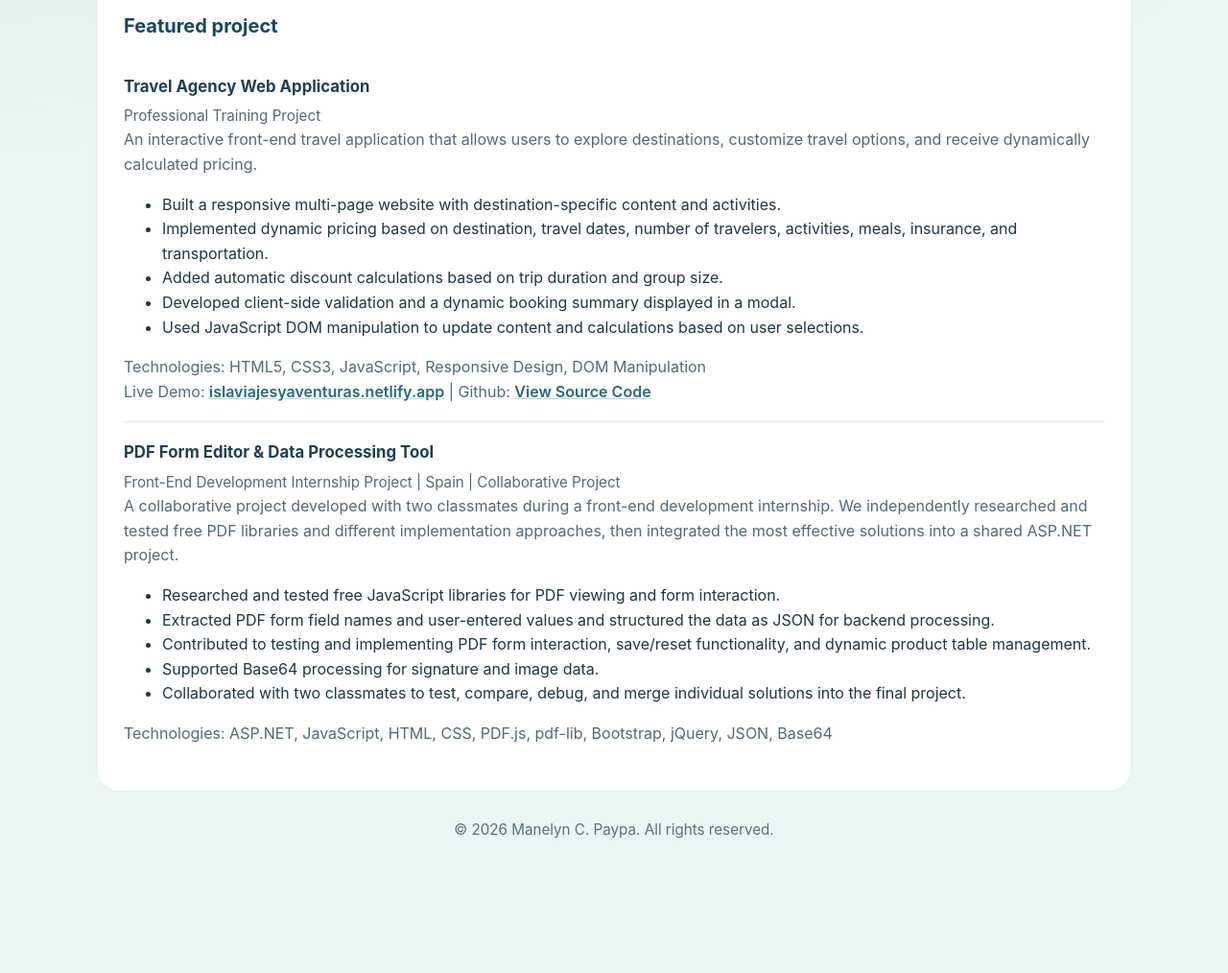
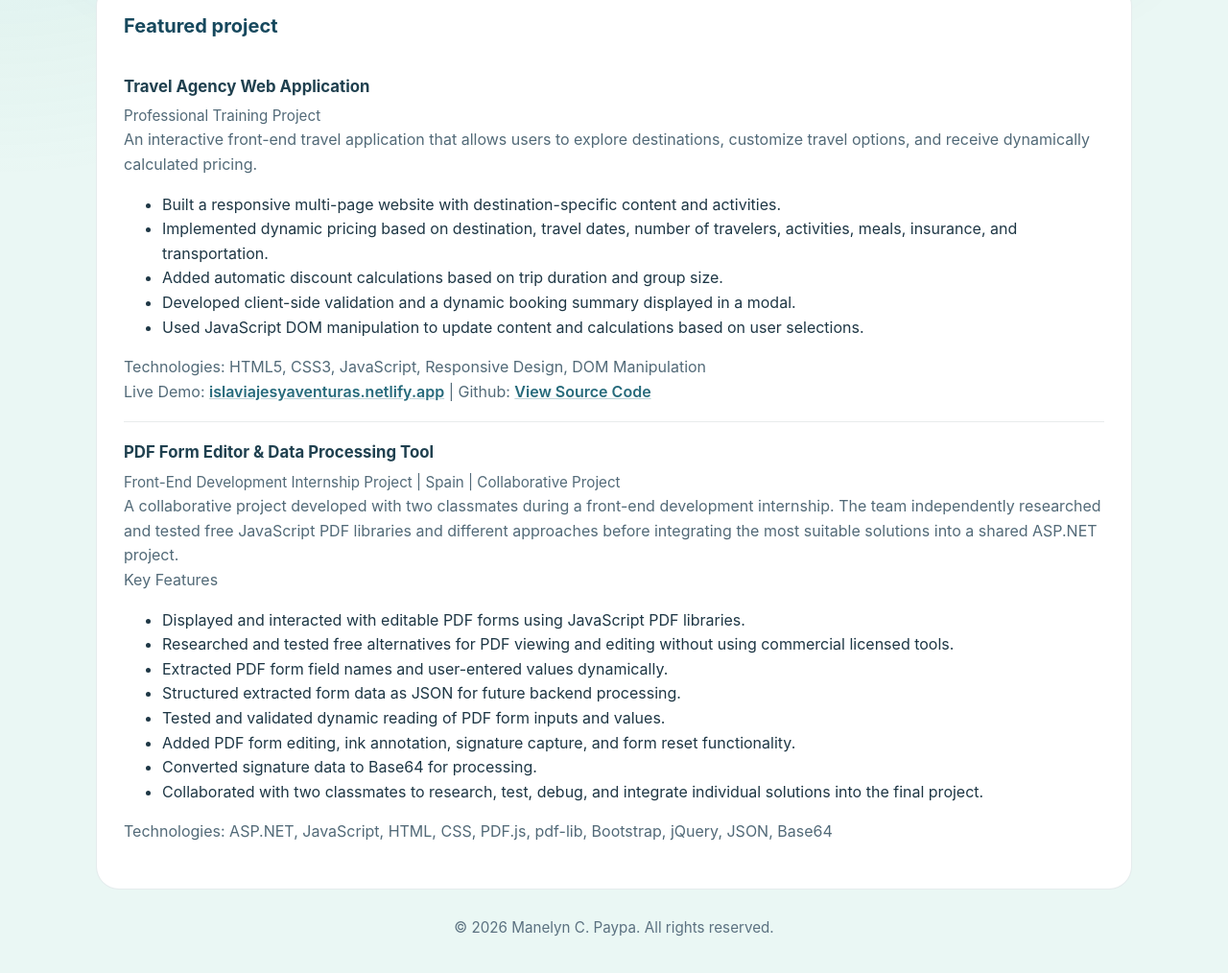
Before and after one commit to Manelynp/cv, a plain HTML site: page projects.html in a window 1280 px wide. Shown: the part 388-1402 px from the top of the page at 96% size. Before the commit the page ends 1320 px from the top, so only its background shows below. Drawn offline with Linux system fonts and the light colour scheme.

Commit message:
Update PDF Form Editor project details; enhance description and clarify key features

```diff
--- a/projects.html
+++ b/projects.html
@@ -80,24 +80,35 @@
             </p>
             <p>
               A collaborative project developed with two classmates during a front-end development internship.
-              We independently researched and tested free PDF libraries and different implementation approaches,
-              then integrated the most effective solutions into a shared ASP.NET project.
+              The team independently researched and tested free JavaScript PDF libraries and different approaches before integrating the most suitable solutions into a shared ASP.NET project.
+            </p>
+            <p>
+              Key Features
             </p>
             <ul>
               <li>
-                Researched and tested free JavaScript libraries for PDF viewing and form interaction.
+                Displayed and interacted with editable PDF forms using JavaScript PDF libraries.
               </li>
               <li>
-                Extracted PDF form field names and user-entered values and structured the data as JSON for backend processing.
+                Researched and tested free alternatives for PDF viewing and editing without using commercial licensed tools.
               </li>
               <li>
-                Contributed to testing and implementing PDF form interaction, save/reset functionality, and dynamic product table management.
+                Extracted PDF form field names and user-entered values dynamically.
               </li>
               <li>
-                Supported Base64 processing for signature and image data.
+                Structured extracted form data as JSON for future backend processing.
               </li>
               <li>
-                Collaborated with two classmates to test, compare, debug, and merge individual solutions into the final project.
+                Tested and validated dynamic reading of PDF form inputs and values.
+              </li>
+              <li>
+                Added PDF form editing, ink annotation, signature capture, and form reset functionality.
+              </li>
+              <li>
+                Converted signature data to Base64 for processing.
+              </li>
+              <li>
+                Collaborated with two classmates to research, test, debug, and integrate individual solutions into the final project.
               </li>
             </ul>
             <p>Technologies: ASP.NET, JavaScript, HTML, CSS, PDF.js, pdf-lib, Bootstrap, jQuery, JSON, Base64</p>
```
